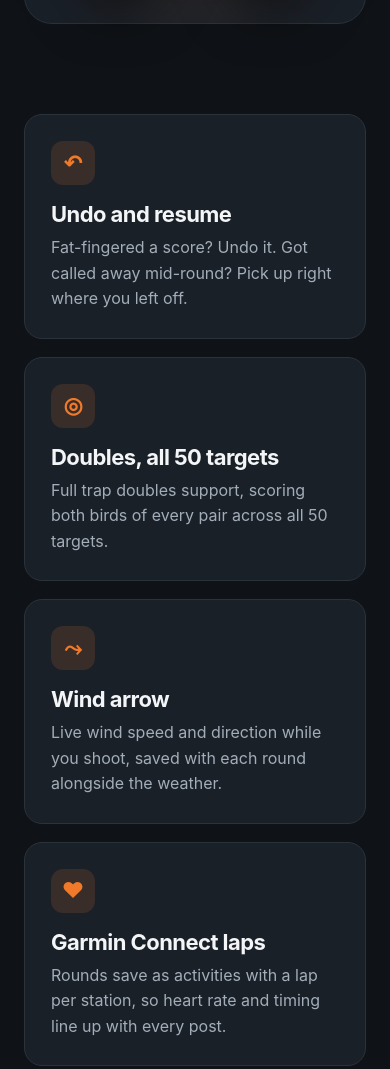
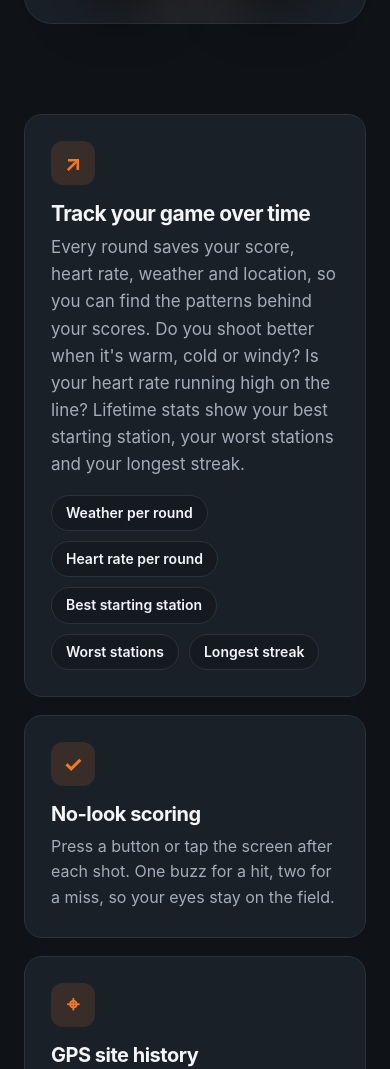
Before and after one commit to bowtieddesigner-ops/trap-skeet-website, a plain HTML site: page index.html in a window 390 px wide. Shown: the part 3186-4255 px from the top of the page. Drawn offline with Linux system fonts and the light colour scheme.

Commit message:
Rework feature cards to lead with performance tracking (#1)
* Rework feature cards to lead with performance tracking

Replace the Doubles, Undo and Wind arrow cards with a full-width
performance tracking card plus no-look scoring, GPS site history and
live wind & weather. Keep Garmin Connect laps. Shorten titles and
drop to two columns below 1120px so every title stays on one line.
Update meta, Open Graph and schema.org text to match.

Co-Authored-By: Claude Opus 5.5 <noreply@anthropic.com>
Claude-Session: https://claude.ai/code/session_01PPWv5wWjrwXuAERxi1sspa

* Change closing tagline to "Know your game." and restore the store button

The final call-to-action had a stray "XX" in place of its Get it button
and closing tags; put them back.

Co-Authored-By: Claude Opus 5.5 <noreply@anthropic.com>
Claude-Session: https://claude.ai/code/session_01PPWv5wWjrwXuAERxi1sspa

* Restore the closing </main> tag

Co-Authored-By: Claude Opus 5.5 <noreply@anthropic.com>
Claude-Session: https://claude.ai/code/session_01PPWv5wWjrwXuAERxi1sspa

---------

Co-authored-by: Claude <noreply@anthropic.com>

```diff
--- a/index.html
+++ b/index.html
@@ -4,12 +4,12 @@
 <meta charset="utf-8">
 <meta name="viewport" content="width=device-width, initial-scale=1">
 <title>Trap and Skeet Scoring App for Garmin Watches</title>
-<meta name="description" content="Trap and Skeet is a clay shooting scoring app for 76 Garmin watches. Score trap singles, doubles, handicap, Olympic trap and skeet with one button press, then see a field-map shot chart. Apple Watch and Wear OS coming soon.">
+<meta name="description" content="Trap and Skeet is a clay shooting scoring app for 76 Garmin watches. Score trap singles, doubles, handicap, Olympic trap and skeet with one button press, then track your game over time with weather, heart rate and lifetime stats. Apple Watch and Wear OS coming soon.">
 <link rel="canonical" href="https://trapandskeet.app/">
 <meta name="robots" content="index, follow">
 <meta property="og:site_name" content="Trap and Skeet">
 <meta property="og:title" content="Trap and Skeet Scoring App for Garmin Watches">
-<meta property="og:description" content="Score trap and skeet from your wrist. Field-map shot charts, hit/miss glow, personal bests and lifetime stats on 76 Garmin watches.">
+<meta property="og:description" content="Score trap and skeet from your wrist. Track your game over time with weather, heart rate, GPS sites, field-map shot charts and lifetime stats on 76 Garmin watches.">
 <meta property="og:image" content="https://trapandskeet.app/img/hero.jpg">
 <meta property="og:image:width" content="1440">
 <meta property="og:image:height" content="720">
@@ -43,17 +43,20 @@
    "https://trapandskeet.app/img/34-history-skeet-field-map.png",
    "https://trapandskeet.app/img/13-hit-glow.png"
   ],
-  "description": "Clay shooting scoring app for 76 Garmin watches. Score trap singles, trap doubles, handicap, Olympic trap and skeet from your wrist, with field-map shot charts, hit/miss glow, undo and resume, personal best alerts, lifetime stats and Garmin Connect laps per station.",
+  "description": "Clay shooting scoring app for 76 Garmin watches. Score trap singles, trap doubles, handicap, Olympic trap and skeet from your wrist, and track your game over time: weather, wind, heart rate and GPS location saved with every round, field-map shot charts, lifetime stats, personal best alerts and Garmin Connect laps per station.",
   "featureList": [
+   "Performance tracking over time",
    "Field-map shot charts",
-   "Trap doubles, all 50 targets",
+   "Score with a button or tap, without looking at the watch",
+   "Shooting sites saved by GPS",
+   "Live wind and weather",
+   "Heart rate per round",
    "Undo and resume",
    "Station dots",
    "Hit and miss glow",
    "Personal best alerts",
    "Garmin Connect laps per station",
-   "Lifetime stats with a last-10 rounds chart",
-   "Wind arrow",
+   "Lifetime stats: best starting station, worst stations, longest streak and a last-10 rounds chart",
    "76 supported Garmin watches"
   ]
  },
@@ -225,20 +228,32 @@
     </div>
 
     <div class="grid">
-      <article class="card">
-        <div class="icon" aria-hidden="true">↶</div>
-        <h3>Undo and resume</h3>
-        <p>Fat-fingered a score? Undo it. Got called away mid-round? Pick up right where you left off.</p>
+      <article class="card lead">
+        <div class="icon" aria-hidden="true">↗</div>
+        <h3>Track your game over time</h3>
+        <p>Every round saves your score, heart rate, weather and location, so you can find the patterns behind your scores. Do you shoot better when it's warm, cold or windy? Is your heart rate running high on the line? Lifetime stats show your best starting station, your worst stations and your longest streak.</p>
+        <ul class="chips">
+          <li>Weather per round</li>
+          <li>Heart rate per round</li>
+          <li>Best starting station</li>
+          <li>Worst stations</li>
+          <li>Longest streak</li>
+        </ul>
       </article>
       <article class="card">
-        <div class="icon" aria-hidden="true">◎</div>
-        <h3>Doubles, all 50 targets</h3>
-        <p>Full trap doubles support, scoring both birds of every pair across all 50 targets.</p>
+        <div class="icon" aria-hidden="true">✓</div>
+        <h3>No-look scoring</h3>
+        <p>Press a button or tap the screen after each shot. One buzz for a hit, two for a miss, so your eyes stay on the field.</p>
+      </article>
+      <article class="card">
+        <div class="icon" aria-hidden="true">⌖</div>
+        <h3>GPS site history</h3>
+        <p>Each round records where you shot, so your history shows every range and club you've shot at.</p>
       </article>
       <article class="card">
         <div class="icon" aria-hidden="true">⤳</div>
-        <h3>Wind arrow</h3>
-        <p>Live wind speed and direction while you shoot, saved with each round alongside the weather.</p>
+        <h3>Live wind &amp; weather</h3>
+        <p>Wind speed, gusts and direction on screen while you shoot. Temperature and conditions save with every round.</p>
       </article>
       <article class="card">
         <div class="icon" aria-hidden="true">♥</div>
@@ -333,9 +348,13 @@
 
 <section id="get" class="section cta">
   <div class="wrap cta-inner">
-    <h2>Shoot more. Write less.</h2>
+    <h2>Know your game.</h2>
     <p>Install Trap and Skeet from the Garmin Connect IQ Store and score your next round on your watch.</p>
-    XX
+    <a class="btn store-link" href="https://apps.garmin.com/apps/09eac0f7-5b67-4c0e-ba4a-b6a7c40890d8" target="_blank" rel="noopener">Get it on Garmin Connect IQ</a>
+  </div>
+</section>
+
+</main>
 
 <footer class="footer">
   <div class="wrap footer-inner">
--- a/style.css
+++ b/style.css
@@ -124,6 +124,12 @@ p { margin: 0; }
 .grid { display: grid; grid-template-columns: repeat(4, 1fr); gap: 18px; margin-top: 90px; }
 .card { background: var(--panel); border: 1px solid var(--line); border-radius: var(--radius); padding: 26px; }
 .card p { color: var(--muted); font-size: 16px; }
+.card h3 { font-size: 20px; }
+.card.lead { grid-column: 1 / -1; }
+.card.lead h3 { font-size: 24px; }
+.card.lead p { font-size: 17px; max-width: 78ch; }
+.chips { list-style: none; display: flex; flex-wrap: wrap; gap: 10px; margin: 16px 0 0; padding: 0; }
+.chips li { border: 1px solid var(--line); background: var(--bg-2); color: var(--text); border-radius: 999px; padding: 6px 14px; font-size: 14px; font-weight: 600; }
 .icon {
   width: 44px; height: 44px; border-radius: 12px; display: grid; place-items: center;
   background: rgba(240,122,42,0.14); color: var(--accent); font-size: 22px; font-weight: 700; margin-bottom: 18px;
@@ -169,6 +175,9 @@ p { margin: 0; }
 .fine { font-size: 12.5px; opacity: 0.75; max-width: 90ch; }
 
 /* Responsive */
+@media (max-width: 1119px) {
+  .grid { grid-template-columns: repeat(2, 1fr); }
+}
 @media (max-width: 960px) {
   .hero-inner { grid-template-columns: 1fr; }
   .hero-art { max-width: 520px; justify-self: center; }
@@ -185,6 +194,7 @@ p { margin: 0; }
   .strip-inner { grid-template-columns: repeat(2, 1fr); }
   .section { padding: 76px 0; }
   .grid { grid-template-columns: 1fr; }
+  .card.lead h3 { font-size: 21px; }
   .btn { width: 100%; }
   .nav .btn { width: auto; }
 }
```
